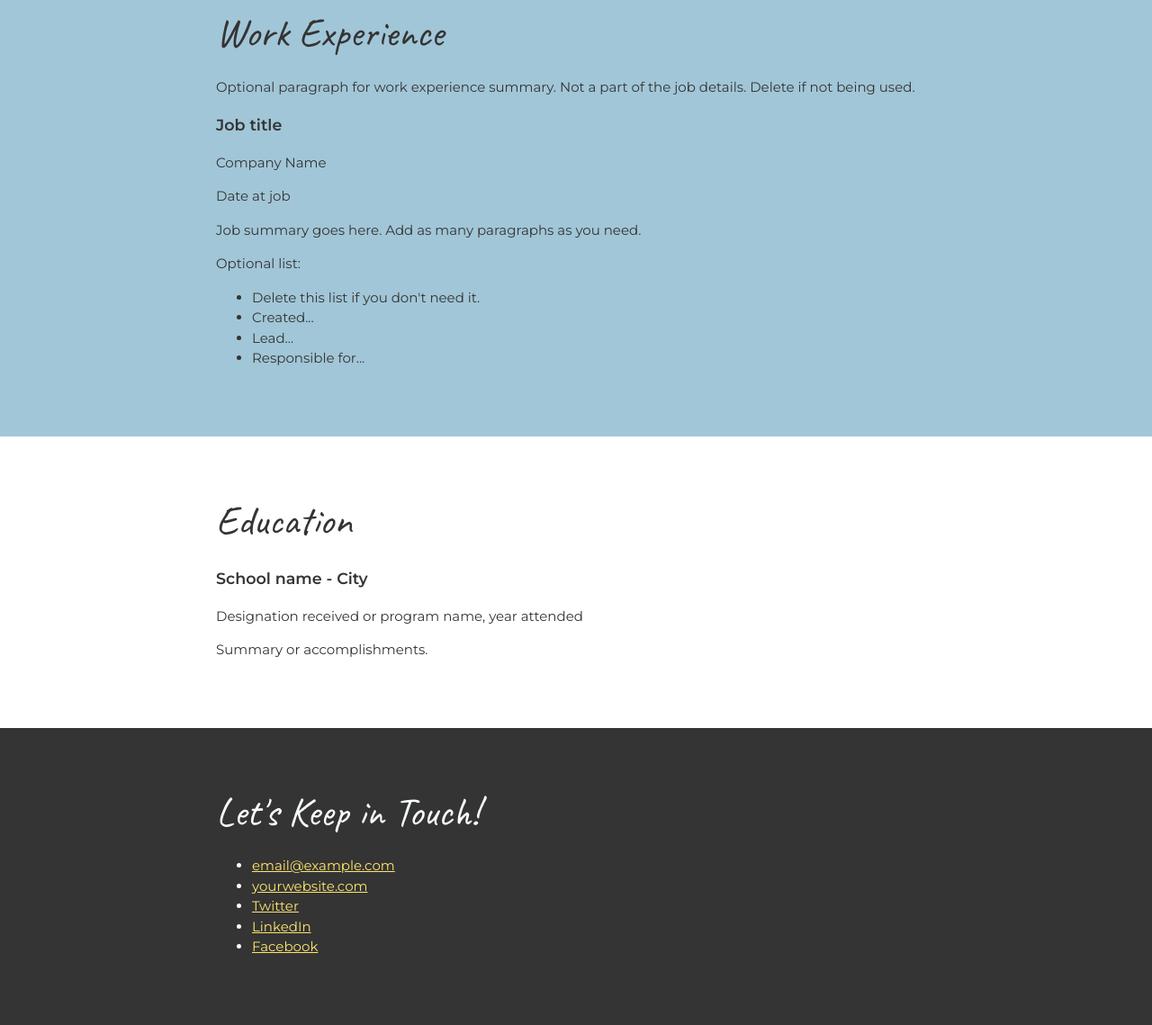
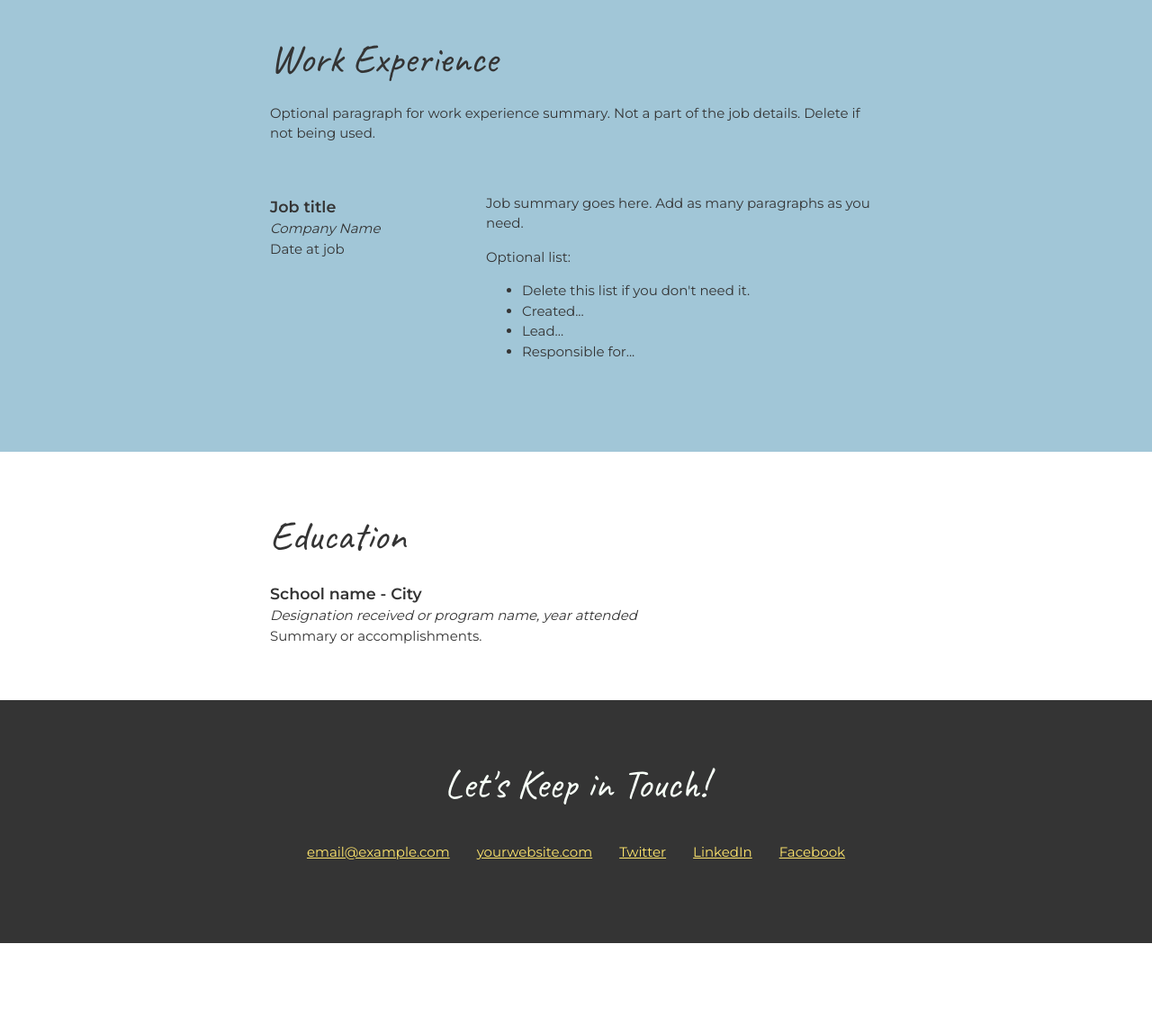
Before and after one commit to FFJRM/my-webpage, a plain HTML site: page index.html in a window 1280 px wide. Shown: the part 1109-2248 px from the top of the page at 90% size. After the commit the page ends 2157 px from the top, so only its background shows below. Drawn offline with Linux system fonts and the light colour scheme.

Commit message:
Updating the content

```diff
--- a/css/style.css
+++ b/css/style.css
@@ -1,6 +1,12 @@
 @charset "UTF-8";
 /* Global styles
 -------------------------------*/
+html {
+  box-sizing: border-box;
+}
+*, *::before, *:after {
+  box-sizing: inherit;
+}
 body {
   color: #343434;
   font-family: 'Montserrat', sans-serif;
@@ -30,6 +36,22 @@ h1 {
 h2 {
   font-size: 45px;
 }
+h3 {
+  margin-bottom: 0;
+}
+.item-details h3 + p {
+  font-style: italic;
+}
+.item-details h3 ~ p {
+  margin: 0;
+}
+.divider > section {
+  border-bottom: 1px dashed #343434;
+  padding: 25px 0;
+}
+.divider > section:last-of-type {
+  border-bottom: none;
+}
 .content-wrap {
   margin: 0 auto;
   padding: 60px;
@@ -40,6 +62,7 @@ h2 {
 header {
   background: #2F3061;
   color: #F7FFF7;
+  text-align: center;
 }
 /* Projects
 -------------------------------*/
@@ -60,10 +83,25 @@ header {
 .projects .btn:hover {
   background: rgba(47, 48, 97, 80%);
 }
+.project-item img {
+  float: left;
+  margin-right: 20px;
+}
+.project-item h3 {
+  margin-top: 0;
+}
+.project-item {
+  overflow: hidden;
+}
 /* Work Experience
 -------------------------------*/
 .work-experience {
   background: #A1C6D7;
+}
+.job-item {
+  display: grid;
+  column-gap: 20px;
+  grid-template-columns: 1fr 2fr;
 }
 /* Education
 -------------------------------*/
@@ -73,4 +111,15 @@ header {
 footer {
   background: #343434;
   color: #F7FFF7;
+  text-align: center;
 }
+.contact-list {
+  display: flex;
+  justify-content: center;
+  list-style-type: none;
+  padding: 0;
+}
+.contact-list a {
+  display: inline-block;
+  padding: 15px;
+}
--- a/index.html
+++ b/index.html
@@ -14,8 +14,8 @@
       <!-- ***********************  ABOUT / PROFILE  *********************** -->
       <header>
         <div class="content-wrap">
-          <h1>Your Name</h1>
-          <h2>Job title or tagline</h2>
+          <h1>Felipe Rodrigues - FJRM</h1>
+          <h2>Student of Front-End Web Development</h2>
           <p>Add your profile copy here. Add more paragraphs or links as needed. Here is some dummy text: Lorem ipsum dolor sit amet, consectetur adipiscing elit. Praesent bibendum, diam ut gravida efficitur, risus neque scelerisque erat, ut rhoncus erat odio ac justo. Nunc scelerisque vestibulum augue, sit amet hendrerit ante.</p>
           <p>Add another paragraph if needed.</p>
         </div>
@@ -23,13 +23,13 @@
 
       <!-- ********************  PROJECTS / PORTFOLIO  ********************* -->
       <section class="projects">
-        <div class="content-wrap">
+        <div class="content-wrap divider">
           <h2>Featured Projects</h2>
           <p>View selected projects below. More information can be found at <a href="http://christinatruong.com">christinatruong.com</a>.</p>
           <!-- Copy the whole <section> block to add more projects. -->
-          <section>
+          <section class="project-item">
+            <img src="images/project-courses.jpg" alt="description of image">
             <h3>Project Name</h3>
-            <img src="images/project-courses.jpg" alt="description of image">
             <p>Summary or description of the project and/or your role in it. Add as many paragraphs as you need.</p>
             <a class="btn" href="#" target="_blank">View project / case study</a>
           </section>
@@ -39,14 +39,17 @@
 
       <!-- ***********************  WORK EXPERIENCE  *********************** -->
       <section class="work-experience">
-        <div class="content-wrap">
+        <div class="content-wrap item-details divider">
           <h2>Work Experience</h2>
           <p>Optional paragraph for work experience summary. Not a part of the job details. Delete if not being used.</p>
           <!-- Copy this whole <section> block to add more jobs. -->
-          <section>
+          <section class="job-item">
+            <div>
               <h3>Job title</h3>
               <p>Company Name</p>
               <p>Date at job</p>
+            </div>
+            <div>
               <p>Job summary goes here. Add as many paragraphs as you need.</p>
               <p>Optional list:</p>
               <ul>
@@ -55,6 +58,7 @@
                 <li>Lead...</li>
                 <li>Responsible for...</li>
               </ul>
+            </div>
           </section>
           <!-- End of Job block. -->
         </div>
@@ -62,7 +66,7 @@
 
       <!-- ******************  EDUCATION & CERTIFICATIONS ****************** -->
       <section class="education">
-        <div class="content-wrap">
+        <div class="content-wrap item-details">
           <h2>Education</h2>
           <!-- Copy this whole <section> block to add more schools. -->
           <section>
@@ -79,7 +83,7 @@
         <div class="content-wrap">
           <h2>Let's Keep in Touch!</h2>
           <!-- Social media and contact links. Add or remove any networks. -->
-          <ul>
+          <ul class="contact-list">
             <li><a href="mailto:email@example.com">email@example.com</a></li>
             <li><a href="http://yourwebsite.com" target="_blank">yourwebsite.com</a></li>
             <li><a href="#" target="_blank">Twitter</a></li>
```
Lines whose indentation alone changed are shown as unchanged.
